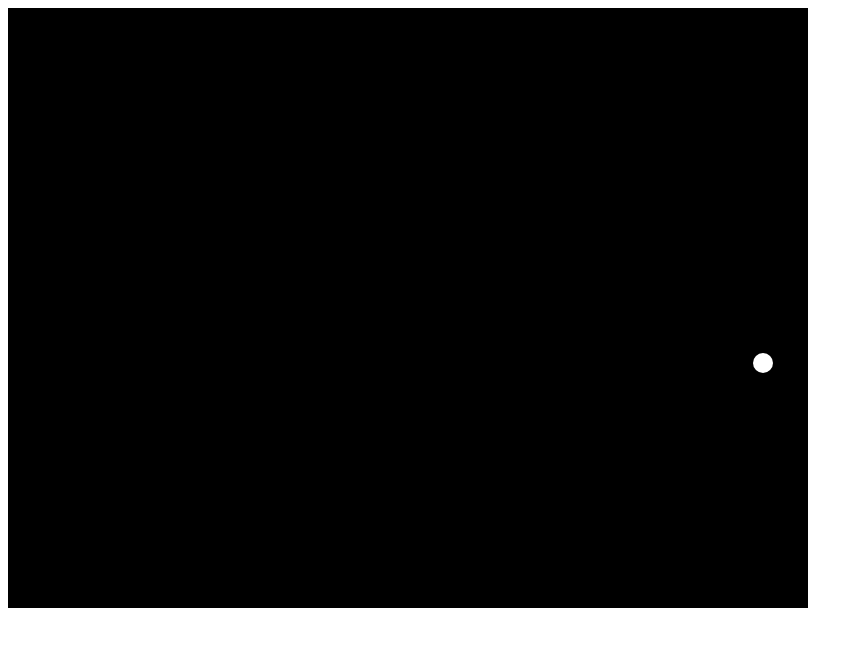
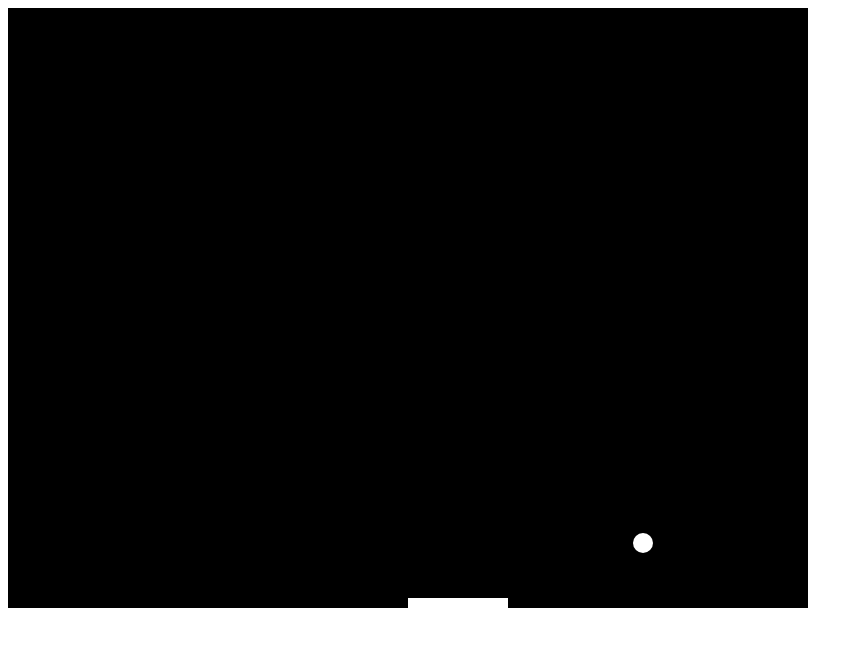
Before and after one commit to ArcticPheenix/ArcticPheenix.github.io, a plain HTML site: page brickout.html in a window 1280 px wide. Shown: the whole page, without its empty margins (0-863 px from the left). Drawn offline with Linux system fonts and the light colour scheme.

Commit message:
Added player paddle, and ball reset logic.

```diff
--- a/brickout.html
+++ b/brickout.html
@@ -8,23 +8,42 @@
     <canvas id="gameCanvas" width="800" height="600"></canvas>
     <script>
       var canvas, canvasContext;
+      const FRAMES_PER_SECOND = 30;
+
       var ballX = 75;
       var ballY = 75;
       var ballSpeedX = 5;
       var ballSpeedY = 5;
+      const BALL_RADIUS = 10;
 
-      const FRAMES_PER_SECOND = 30;
-      const BALL_RADIUS = 10;
+      const PADDLE_WIDTH = 100;
+      const PADDLE_THICKNESS = 10;
+      var paddleX = 400;
+
+      function updateMousePos(evt) {
+        var rect = canvas.getBoundingClientRect();
+        var root = document.documentElement;
+        var mouseX = evt.clientX - rect.left - root.scrollLeft;
+        var mouseY = evt.clientY - rect.top - root.scrollTop;
+
+        paddleX = mouseX - PADDLE_WIDTH/2;
+      }
 
       window.onload = function() {
         canvas = document.getElementById('gameCanvas');
         canvasContext = canvas.getContext('2d');
         setInterval(updateAll, 1000/FRAMES_PER_SECOND);
+        canvas.addEventListener('mousemove', updateMousePos);
       }
 
       function updateAll() {
         moveAll();
         drawAll();
+      }
+
+      function ballReset() {
+        ballX = canvas.width/2;
+        ballY = canvas.height/2;
       }
 
       function moveAll() {
@@ -41,13 +60,16 @@
           ballSpeedY *= -1;
         }
         if (ballY >= canvas.height - BALL_RADIUS) {
-          ballSpeedY *= -1;
+          // ballSpeedY *= -1;
+          ballReset();
         }
       }
 
       function drawAll() {
         colorRect(0, 0, canvas.width, canvas.height, 'black');
         colorCircle(ballX, ballY, BALL_RADIUS, 'white');
+
+        colorRect(paddleX, canvas.height - PADDLE_THICKNESS, PADDLE_WIDTH, PADDLE_THICKNESS, 'white');
       }
 
       function colorRect(topLeftX, topLeftY, boxWidth, boxHeight, fillColor) {
```
